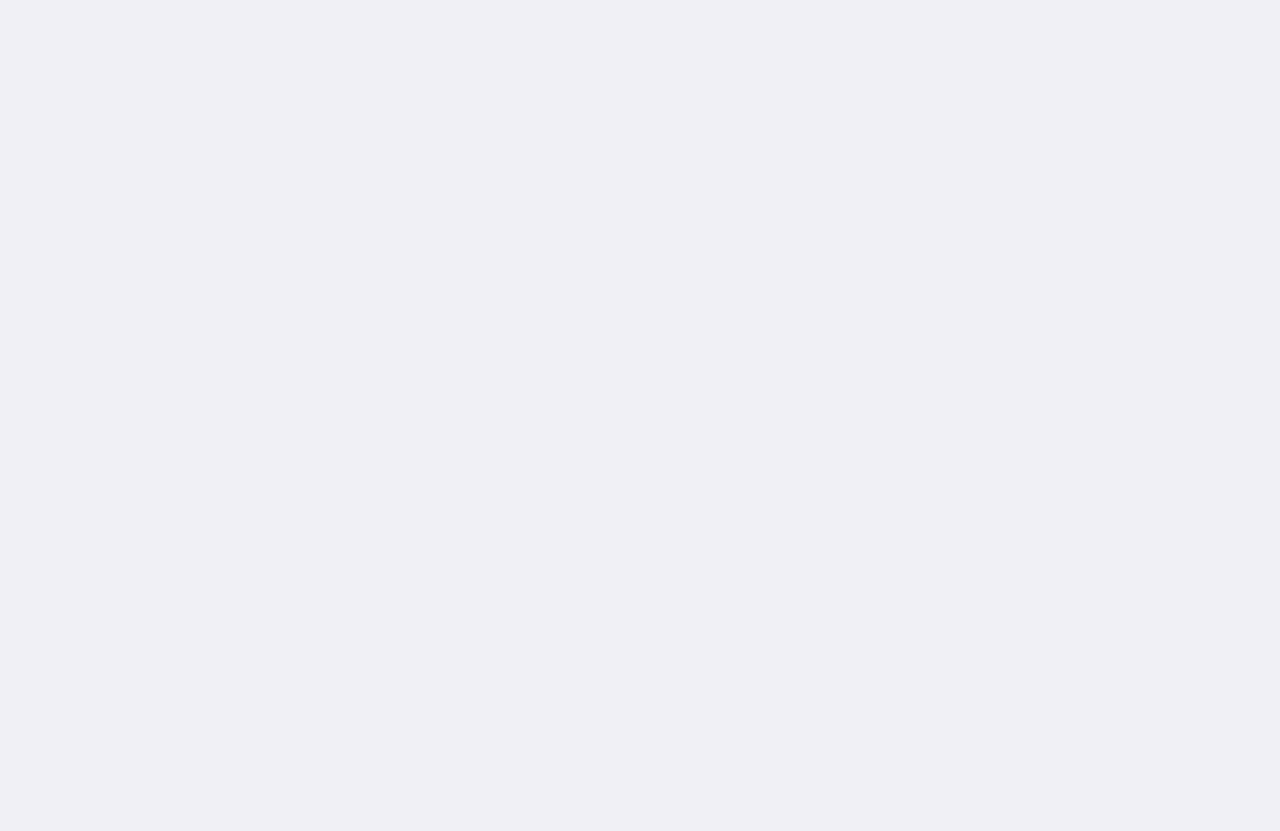
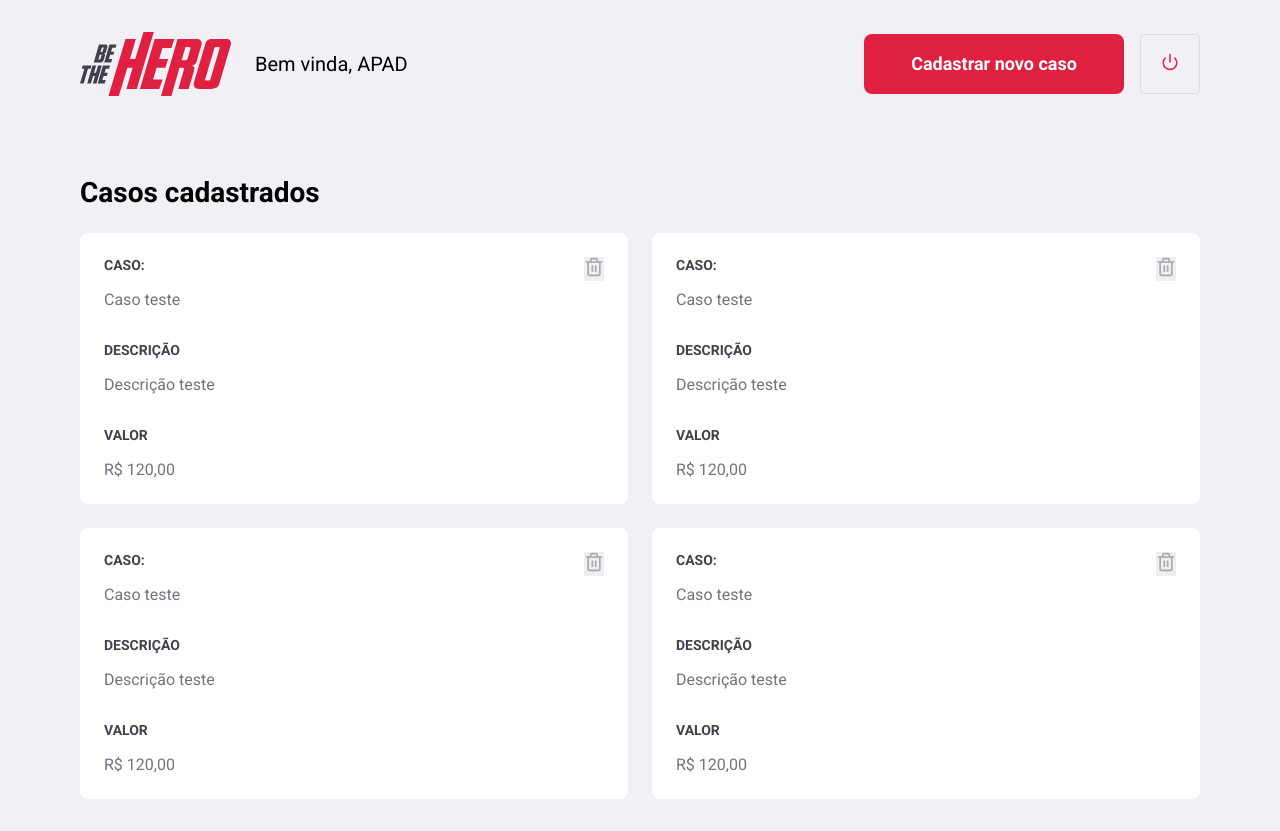
Before and after one commit to leticiaenz/semanaomnistack11, a React (Create React App) app in the folder aulas/frontend/: page /profile in a window 1280 px wide. Before the commit the page ends 800 px from the top, so only its background shows below. Built offline with nearby package versions, Linux system fonts and the light colour scheme.

Commit message:
Created Profile

```diff
--- /dev/null
+++ b/aulas/frontend/src/pages/Profile/index.js
@@ -0,0 +1,87 @@
+import React from "react";
+import { Link } from "react-router-dom";
+import logoImg from "../../assets/logo.svg";
+
+import { FiPower, FiTrash2 } from "react-icons/fi";
+
+import "./styles.css";
+export default function Profile() {
+  return (
+    <div className="profile-container">
+      <header>
+        <img src={logoImg} alt="Be The Hero" />
+        <span>Bem vinda, APAD</span>
+
+        <Link className="button" to="/incidents/new">
+          Cadastrar novo caso
+        </Link>
+        <button type="button">
+          <FiPower size={18} color="#E02041" />
+        </button>
+      </header>
+
+      <h1>Casos cadastrados</h1>
+      <ul>
+        <li>
+          <strong>CASO:</strong>
+          <p>Caso teste</p>
+
+          <strong>DESCRIÇÃO</strong>
+          <p>Descrição teste</p>
+
+          <strong>VALOR</strong>
+          <p>R$ 120,00</p>
+
+          <button type="button">
+            <FiTrash2 size={20} color="#a8a8b3" />
+          </button>
+        </li>
+
+        <li>
+          <strong>CASO:</strong>
+          <p>Caso teste</p>
+
+          <strong>DESCRIÇÃO</strong>
+          <p>Descrição teste</p>
+
+          <strong>VALOR</strong>
+          <p>R$ 120,00</p>
+
+          <button type="button">
+            <FiTrash2 size={20} color="#a8a8b3" />
+          </button>
+        </li>
+
+        <li>
+          <strong>CASO:</strong>
+          <p>Caso teste</p>
+
+          <strong>DESCRIÇÃO</strong>
+          <p>Descrição teste</p>
+
+          <strong>VALOR</strong>
+          <p>R$ 120,00</p>
+
+          <button type="button">
+            <FiTrash2 size={20} color="#a8a8b3" />
+          </button>
+        </li>
+
+        <li>
+          <strong>CASO:</strong>
+          <p>Caso teste</p>
+
+          <strong>DESCRIÇÃO</strong>
+          <p>Descrição teste</p>
+
+          <strong>VALOR</strong>
+          <p>R$ 120,00</p>
+
+          <button type="button">
+            <FiTrash2 size={20} color="#a8a8b3" />
+          </button>
+        </li>
+      </ul>
+    </div>
+  );
+}
--- /dev/null
+++ b/aulas/frontend/src/pages/Profile/styles.css
@@ -0,0 +1,85 @@
+.profile-container {
+  width: 100%;
+  max-width: 1180px;
+  padding: 0 30px;
+  margin: 32px auto;
+}
+
+.profile-container header {
+  display: flex;
+  align-items: center;
+}
+
+.profile-container header span {
+  font-size: 20px;
+  margin-left: 24px;
+}
+
+.profile-container header img {
+  height: 64px;
+}
+
+.profile-container header a {
+  width: 260px;
+  margin-left: auto;
+  margin-top: 0;
+}
+
+.profile-container header button {
+  height: 60px;
+  width: 60px;
+  border-radius: 4px;
+  border: 1px solid #dcdce6;
+  background: transparent;
+  margin-left: 16px;
+  transition: border-color 0.2s;
+}
+.profile-container header button:hover {
+  border-color: #999;
+}
+
+.profile-container h1 {
+  margin-top: 80px;
+  margin-bottom: 24px;
+}
+
+.profile-container ul {
+  display: grid;
+  grid-template-columns: repeat(2, 1fr);
+  grid-gap: 24px;
+  list-style: none;
+}
+
+.profile-container ul li {
+  background: #fff;
+  padding: 24px;
+  border-radius: 8px;
+  position: relative;
+}
+
+.profile-container ul li button {
+  position: absolute;
+  right: 24px;
+  top: 24px;
+  border: 0;
+}
+
+.profile-container ul li button:hover {
+  opacity: 0.8;
+}
+
+.profile-container ul li strong {
+  display: block;
+  margin-bottom: 16px;
+  color: #41414d;
+}
+
+.profile-container ul li p + strong {
+  margin-top: 32px;
+}
+
+.profile-container ul li p {
+  color: #737380;
+  line-height: 21px;
+  font-size: 16px;
+}
--- a/aulas/frontend/src/routes.js
+++ b/aulas/frontend/src/routes.js
@@ -3,6 +3,7 @@
 
 import Logon from "./pages/Logon";
 import Register from "./pages/Register";
+import Profile from "./pages/Profile";
 
 export default function Routes() {
   return (
@@ -10,6 +11,7 @@
       <Switch>
         <Route path="/" exact component={Logon} />
         <Route path="/register" component={Register} />
+        <Route path="/profile" component={Profile} />
       </Switch>
     </BrowserRouter>
   );
```
